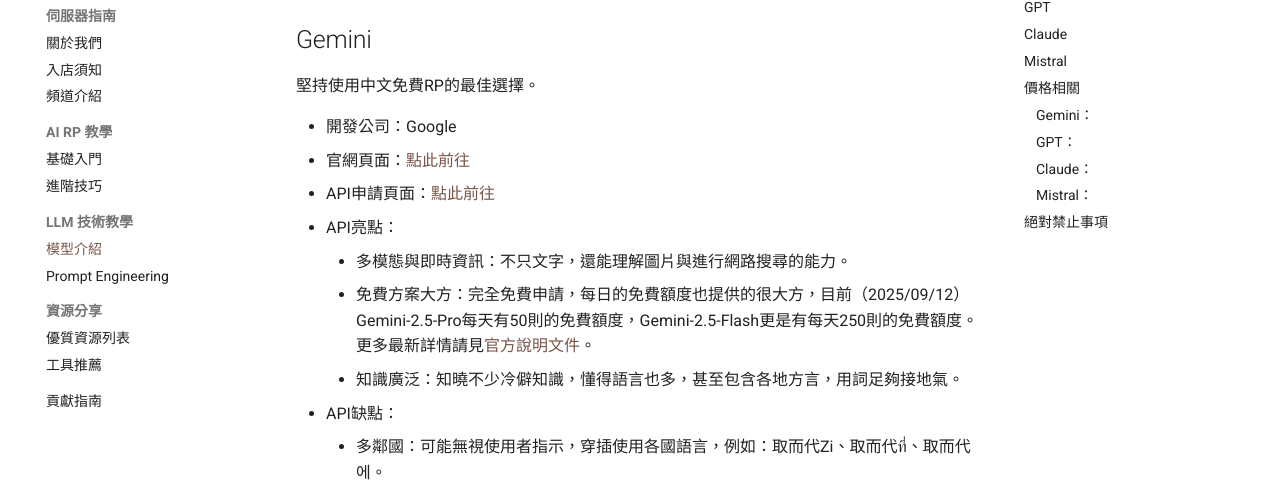
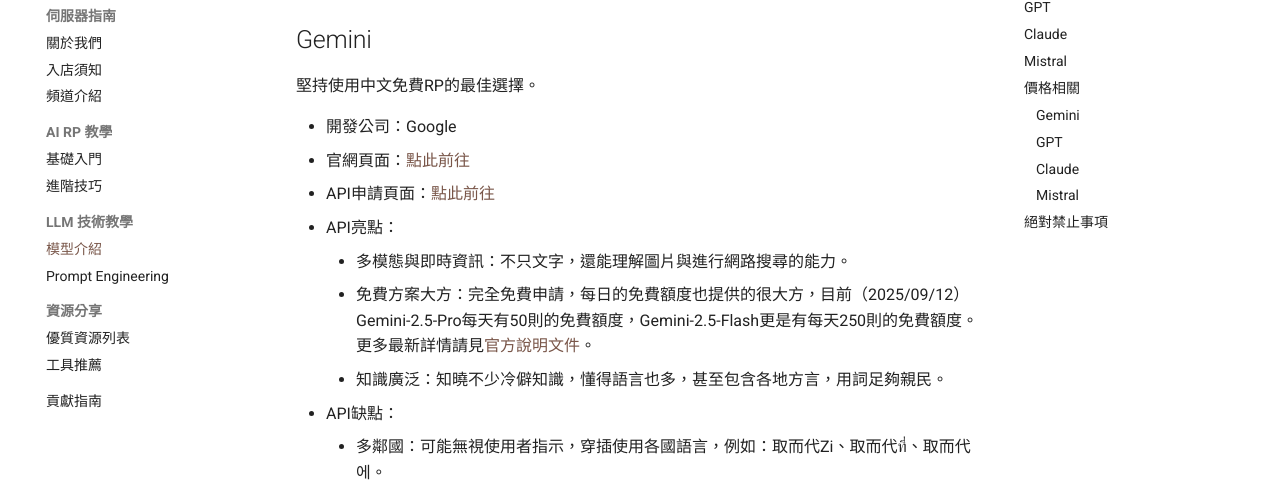
Before and after one commit to Chocochocococo/ai-milktea-wiki, an MkDocs documentation site: the page built from docs/tutorials/llm/models.md, in a window 1280 px wide and 900 px high. Shown: the part 158-640 px from the top of the window. Built offline with MkDocs 1.6.1 and Material for MkDocs 9.7.7, drawn with Linux system fonts in a browser that asks for light colours; some of the changed text lies outside the part shown.

Commit message:
Update models.md

```diff
--- a/docs/tutorials/llm/models.md
+++ b/docs/tutorials/llm/models.md
@@ -16,7 +16,7 @@
 - API亮點：
     - 多模態與即時資訊：不只文字，還能理解圖片與進行網路搜尋的能力。
     - 免費方案大方：完全免費申請，每日的免費額度也提供的很大方，目前（2025/09/12）Gemini-2.5-Pro每天有50則的免費額度，Gemini-2.5-Flash更是有每天250則的免費額度。更多最新詳情請見[官方說明文件](https://ai.google.dev/gemini-api/docs/rate-limits?hl=zh-tw#free-tier)。
-    - 知識廣泛：知曉不少冷僻知識，懂得語言也多，甚至包含各地方言，用詞足夠接地氣。
+    - 知識廣泛：知曉不少冷僻知識，懂得語言也多，甚至包含各地方言，用詞足夠親民。
 - API缺點：
     - 多鄰國：可能無視使用者指示，穿插使用各國語言，例如：取而代Zi、取而代ที่、取而代에。
     - 財哥體：多輪對話後，可能出現財哥體或其變種，且不容易挽救，例如：Google，免費，方案，很，大，方。
@@ -56,16 +56,16 @@
 - API價格：[官方定價頁面](https://mistral.ai/pricing#api-pricing)
 ## 價格相關
 API的定價各家都是基於Tokens（符元數）的吞吐量來決定，這與各家的『分詞器』緊密相關，以下為針對同一段文章的中文版與英文版，各家分詞器計算出的Tokens（符元數）結果，Tokens（符元數）越小，越能節省遊玩花費。
-### Gemini：
+### Gemini
 ![Gemini：繁體中文](../../assets/images/gemini-big5.jpg)
 ![Gemini：英文](../../assets/images/gemini-eng.jpg)
-### GPT：
+### GPT
 ![GPT：繁體中文](../../assets/images/gpt-big5.jpg)
 ![GPT：英文](../../assets/images/gpt-eng.jpg)
-### Claude：
+### Claude
 ![Claude：繁體中文](../../assets/images/claude-big5.jpg)
 ![Claude：英文](../../assets/images/claude-eng.jpg)
-### Mistral：
+### Mistral
 ![Mistral：繁體中文](../../assets/images/mistral-big5.jpg)
 ![Mistral：英文](../../assets/images/mistral-eng.jpg)
 ## 絕對禁止事項
```
